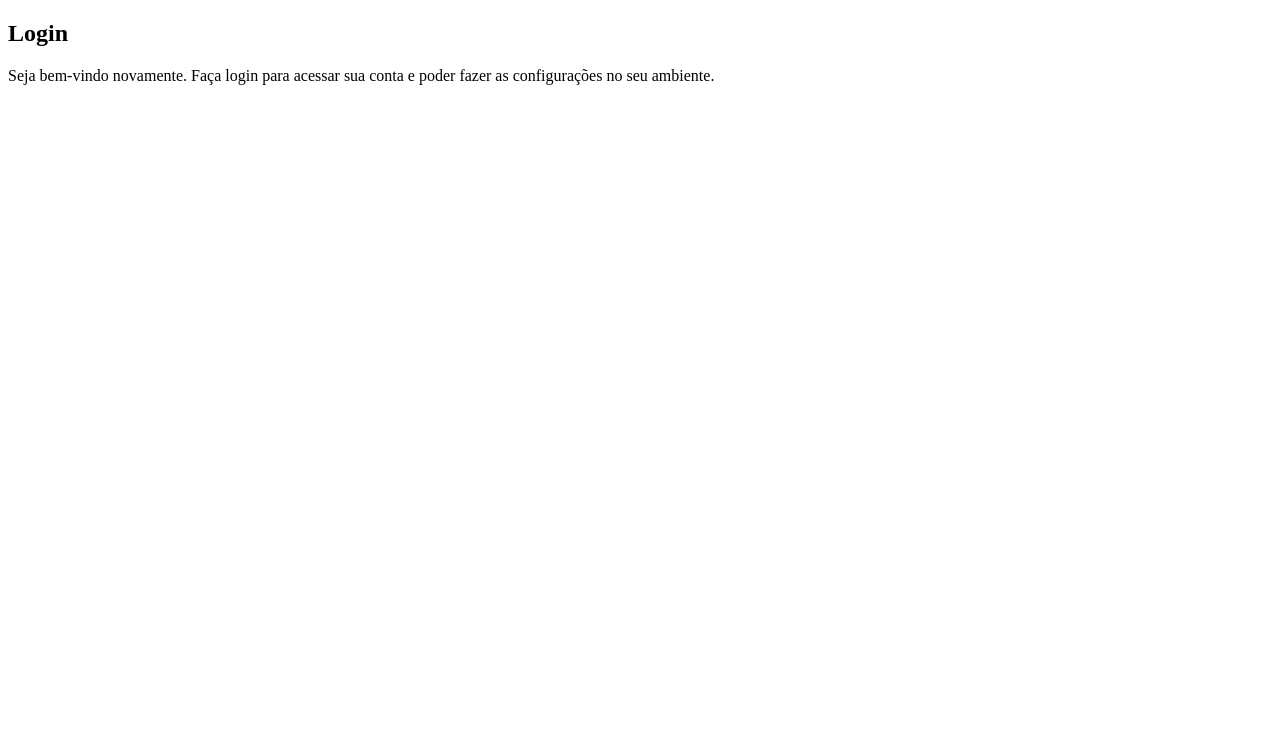
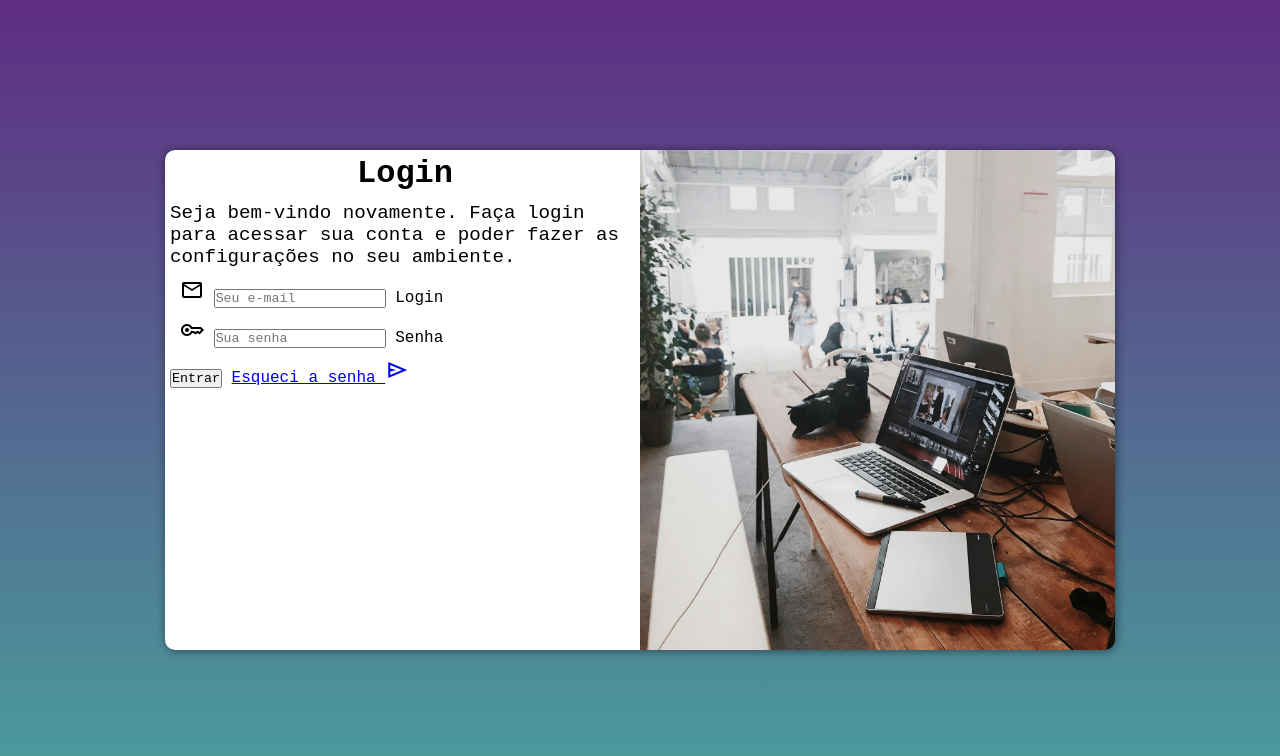
Before and after one commit to Raposo87/projeto-login, a plain HTML site: page index.html in a window 1280 px wide. Drawn offline with nearby package versions, Linux system fonts and the light colour scheme.

Commit message:
add novos arquivos

```diff
--- /dev/null
+++ b/estilos/mediaQuery.css
@@ -0,0 +1,50 @@
+@charset "UTF-8";
+
+/* Typical Device Breakpoint
+
+Pequenas telas até: 600px
+Celular: de 600px até 768px
+Tablet: de 768px até 992px
+Desktop: de 992px até 1200px
+Grandes telas: acima de 1200px
+*/
+
+@media screen and (min-width: 700px) and (max-width: 992px){ /*Tablet*/
+    body{
+        background-image: linear-gradient(to top, #49a09d, #5f2c82);
+    }
+    .login{
+        width: 80vw;
+    }
+    .imagem{
+        float: left;
+        width: 40%;
+        height: 100%;
+    }
+    .formnulario{
+        float: right;
+        width: 70%;
+    }
+}
+
+@media screen and (min-width: 992px){/*Desktop*/
+    body{
+        background-image: linear-gradient(to top, #49a09d, #5f2c82);
+    }
+    .login{
+        width: 950px;
+    }
+    .imagem{
+        float: right;
+        width: 50%;
+        height: 100%;
+    }
+    .formnulario{
+        float: left;
+        width: 50%;
+        height: 100%;
+    }
+    .formulario > p{
+        font-size: 1.2em;
+    }
+}
--- a/estilos/style.css
+++ b/estilos/style.css
@@ -1,5 +1,66 @@
 @charset " UTF-8";
 
-/* Paleta de cores
+/*
+Paleta de cores:
+verde: #49a09d
+lilaz: #5f2c82
+*/
 
-*/
+*{
+    font-family: 'Courier New', Courier, monospace;
+    padding: 0px;
+    margin: 0px;
+    box-sizing: border-box;
+}
+
+body, html{
+    background-color: #5f2c82;
+    height: 100vh;
+    width: 100vw;
+}
+
+main{
+    height: 100vh;
+    width: 100vw;
+}
+
+.login{
+    position: absolute;
+    top: 50%;
+    left: 50%;
+    transform: translate(-50%, -50%);
+    overflow: hidden;
+
+    background-color: white;
+    width: 250px;
+    height: 500px;
+    border-radius: 10px;
+    box-shadow: 1px 1px 10px rgba(0, 0, 0, 0.479);
+    transition: width 1s, heigth 1s;
+}
+
+.imagem{
+    display: block;
+    background: #5f2c82 url(../imagem/pexels-flodahm-699459.jpg);
+    background-size: cover;
+    background-position: left bottom;
+    height: 200px;
+}
+
+.formulario{
+    display: block;
+    padding: 5px;
+}
+
+h1{
+    text-align: center;
+    margin-bottom: 10px;
+    font-size: 2em;
+}
+.formulario > p{
+    font-size: 0.8em;
+}
+
+.campo{
+    margin: 10px;
+}
--- a/index.html
+++ b/index.html
@@ -4,7 +4,10 @@
     <meta charset="UTF-8">
     <meta name="viewport" content="width=device-width, initial-scale=1.0">
     <title>Login</title>
+    <link href="https://fonts.googleapis.com/css2?family=Material+Symbols+Outlined" rel="stylesheet" />
     <link rel="stylesheet" href="estilos/style.css">
+    <link rel="stylesheet" href="estilos/mediaQuery.css">
+
 </head>
 <body>
     <main>
@@ -17,8 +20,20 @@
                 <h1>Login</h1>
                 <p>Seja bem-vindo novamente. Faça login para acessar sua conta e poder fazer as configurações no seu ambiente.</p>
 
-                <form action="login.js" method="post">
+                <form action="login.js" method="post" autocomplete="on">
+                    <div class="campo">
+                        <span class="material-symbols-outlined">Mail</span>
+                        <input type="email" name="login" id="ilogin" placeholder="Seu e-mail" autocomplete="email" required max="30">
+                        <label for="ilogin">Login</label>
+                    </div>
 
+                    <div class="campo">
+                        <span class="material-symbols-outlined">key</span>
+                        <input type="password" name="senha" id="isenha" placeholder="Sua senha" autocomplete="current-password" required minlength="8" maxlength="20">
+                        <label for="isenha">Senha</label>
+                    </div>
+                <input type="submit" value="Entrar">
+                <a href="esqueri.html"> Esqueci a senha <span class="material-symbols-outlined">Send</span> </a>
                 </form>
             </div>
         </section>
```
